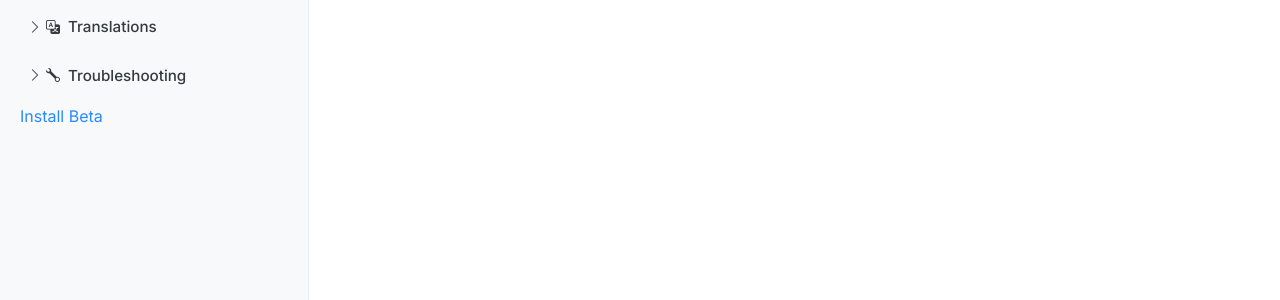
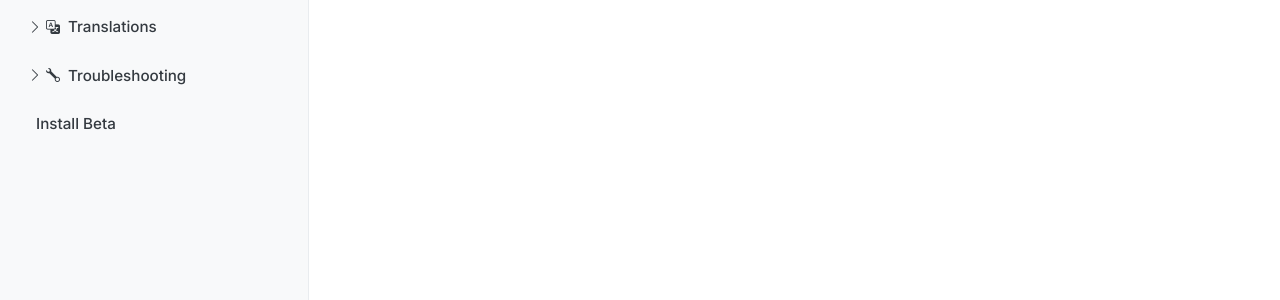
Before and after one commit to chrisrouse/sftabs, a Jekyll site: the page built from docs/user-guide.md, in a window 1280 px wide. Shown: the part 476-776 px from the top of the page. Built offline with Jekyll 4.4.1, drawn with Linux system fonts in a browser that asks for light colours; nearby versions of some CDN libraries.

Commit message:
Fix Install Beta menu styling in sidebar
Changed class from sidebar-link to sidebar-toggle to apply proper styling with icon display and consistent formatting.

Co-Authored-By: Claude Sonnet 4.5 <noreply@anthropic.com>

```diff
--- a/docs/_layouts/default.html
+++ b/docs/_layouts/default.html
@@ -508,7 +508,7 @@
 
                         <!-- Install Beta -->
                         <div class="sidebar-section">
-                            <a class="sidebar-link" href="{{ '/beta' | relative_url }}">
+                            <a class="sidebar-toggle" href="{{ '/beta' | relative_url }}">
                                 <i class="bi bi-flask me-2"></i>Install Beta
                             </a>
                         </div>
```
